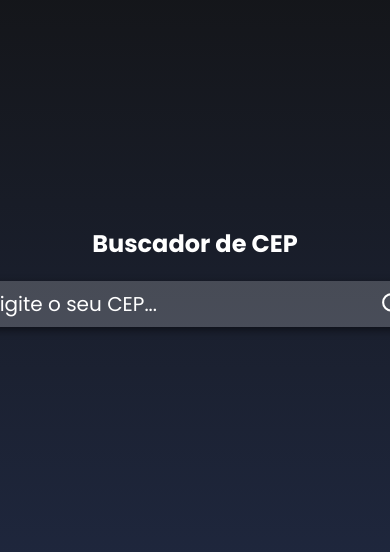
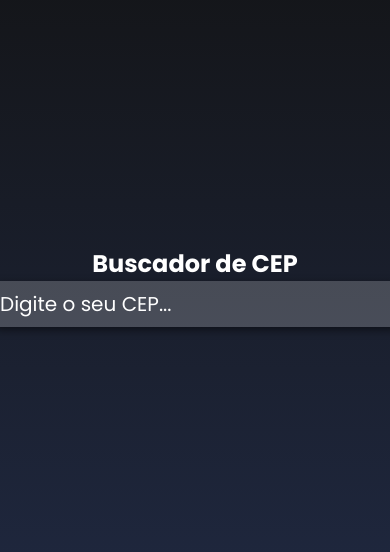
Before and after one commit to Bruno-CLM/Buscador_CEP, a React (Create React App) app: page / in a window 390 px wide. Shown: the part 136-688 px from the top of the page. Built offline with nearby package versions, Linux system fonts and the light colour scheme.

Commit message:
Alteração no css 3

```diff
--- a/src/style.css
+++ b/src/style.css
@@ -94,7 +94,8 @@
         font-size: 0.8rem;
     }
     .containerInput {
-        margin: 20px;
+        margin: 0;
+        width: 100%;
         padding: 0.5rem;
     }
     .main{
```
